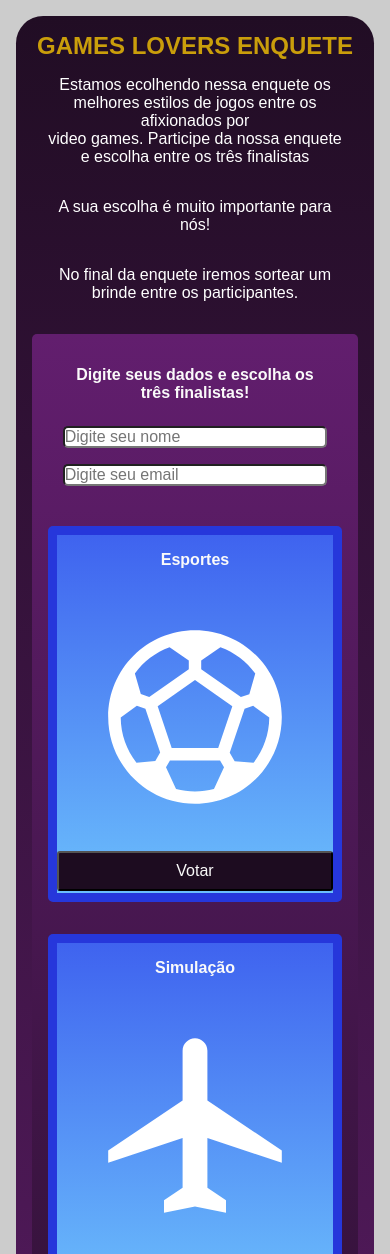
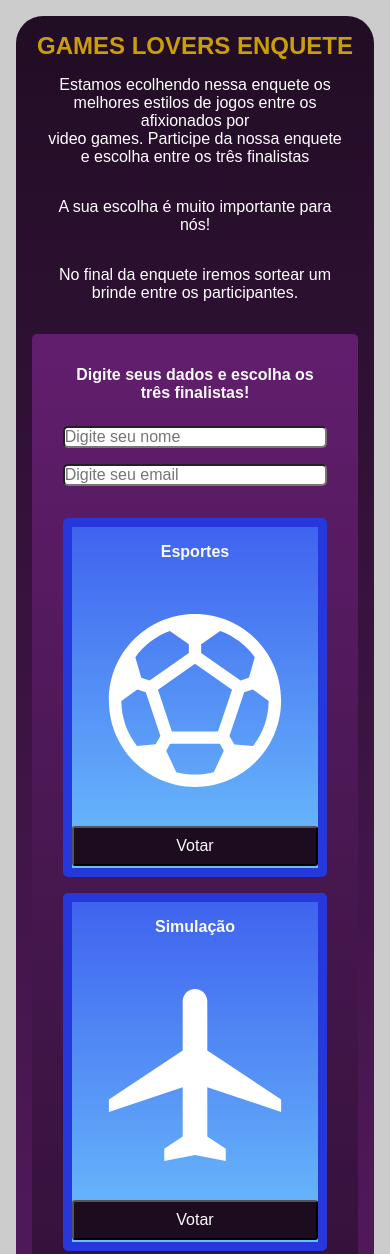
Before and after one commit to gato1706/enquete, a plain HTML site: page index.html in a window 390 px wide. Shown: the top 1254 px of the page. Drawn offline with Linux system fonts and the light colour scheme.

Commit message:
arrumando a responsividade

```diff
--- a/style.css
+++ b/style.css
@@ -74,12 +74,14 @@ body {
   border-radius: 5px;
   width: 100%;
   justify-content: center;
+  flex-wrap: wrap; /* adiciona quebra se necessário */
 }
 
 .topics-image img {
-  display: flex;
-  justify-content: center;
-  margin: 1.2rem;
+  width: 100%;
+  max-width: 300px;
+  height: auto;
+  display: block;
 }
 
 .image-soccer,
@@ -92,6 +94,8 @@ body {
   display: flex;
   flex-direction: column;
   align-items: center;
+  width: 100%;
+  max-width: 300px;
 }
 
 button {
@@ -104,7 +108,7 @@ button {
   cursor: pointer;
 }
 
-
+/* ========== MEDIA QUERIES ========== */
 @media (max-width: 768px) {
   .container {
     margin: 1rem;
@@ -124,17 +128,21 @@ button {
   .topics-image {
     flex-direction: column;
     align-items: center;
+    width: 100%;
   }
 
   .topics-image img {
-    margin: 0.5rem 0;
-    width: 90%;
+    width: 100%;
+    max-width: 100%;
+    height: auto;
   }
 
   .image-soccer,
   .image-airport,
   .image-psy {
-    width: 100%;
+    width: 90%;
+    max-width: 450px;
+    margin: 0.5rem 0;
   }
 
   button {
@@ -143,7 +151,6 @@ button {
     font-size: 1rem;
   }
 }
-
 
 @media (max-width: 480px) {
   .container h1 {
```
